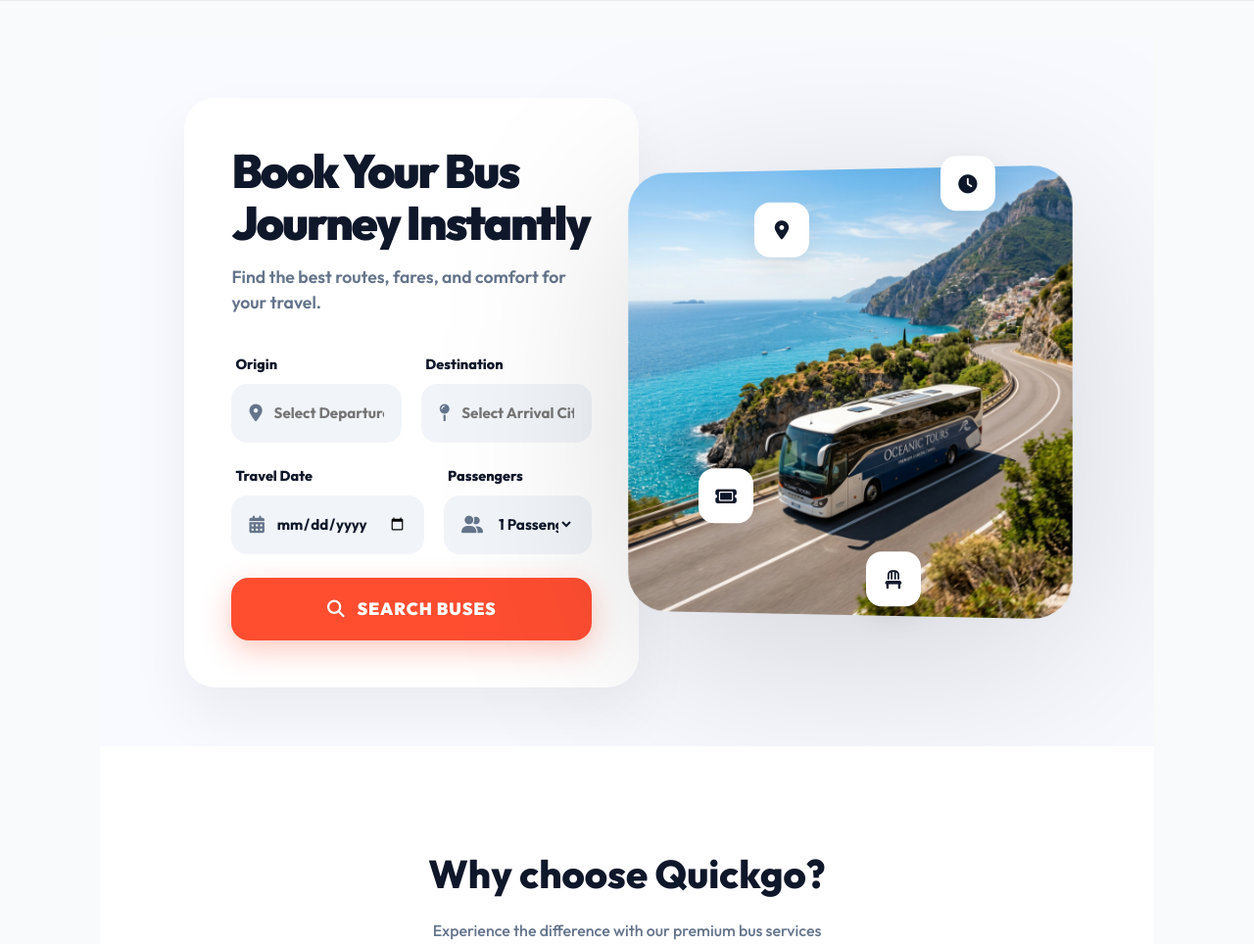
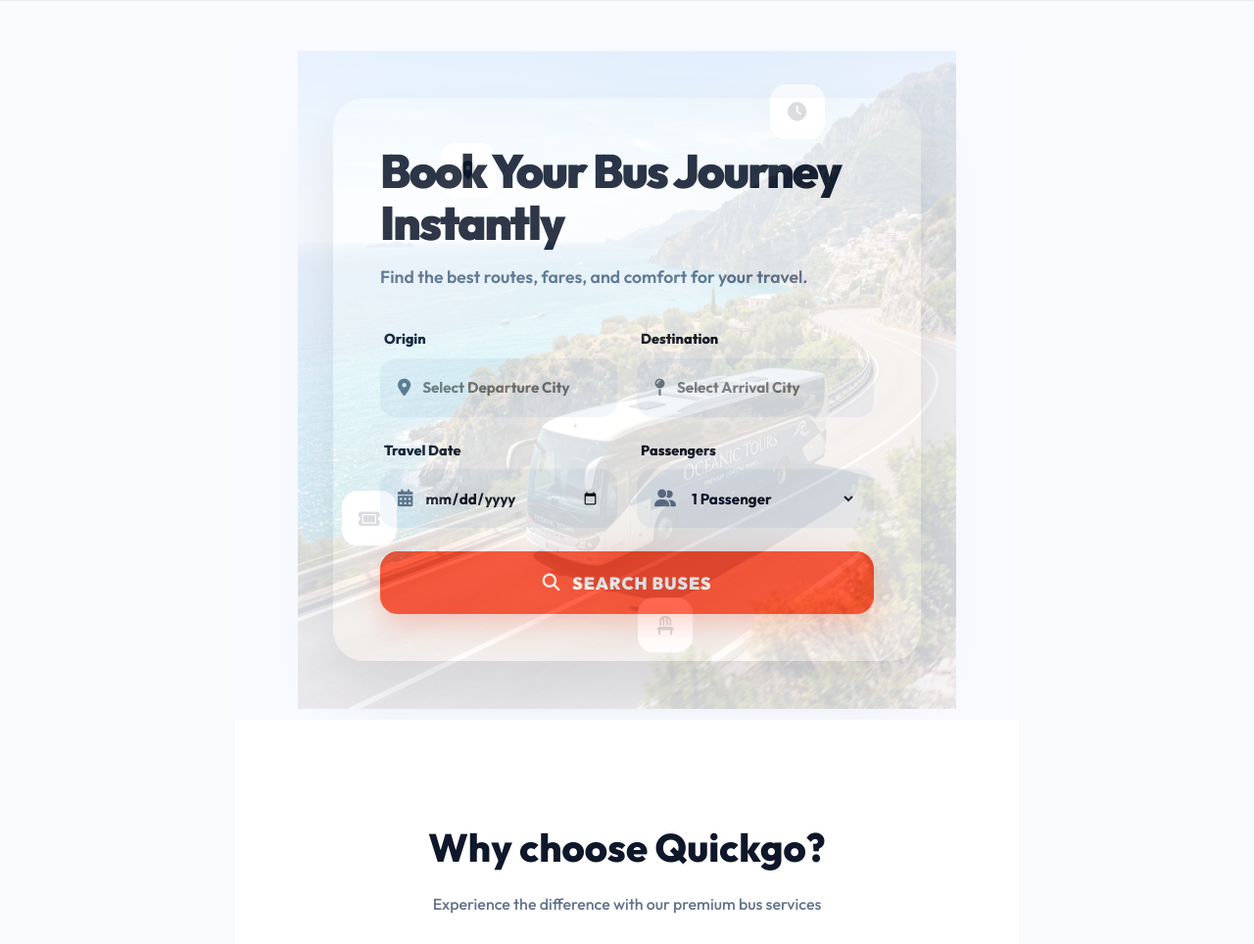
Before and after one commit to miyat0/bus_reservation_project., a Django app: page / in a window 1280 px wide. Shown: the part 88-1052 px from the top of the page at 98% size. Run offline with Django 5.2, Linux system fonts and the light colour scheme; data comes from the database, SQL or seed files in the repository.

Commit message:
Updated home layout: centered search with watermark image

```diff
--- a/admins/templates/admins/home.html
+++ b/admins/templates/admins/home.html
@@ -16,19 +16,22 @@
         overflow: hidden;
     }
     .hero-grid {
-        display: grid;
-        grid-template-columns: 1.1fr 0.9fr;
-        gap: 60px;
+        display: flex;
+        justify-content: center;
         align-items: center;
         width: 100%;
         z-index: 10;
+        position: relative;
     }
     .search-card {
-        background: #fff;
+        background: rgba(255, 255, 255, 0.95);
         padding: 48px;
         border-radius: 32px;
-        box-shadow: 0 30px 60px rgba(0,0,0,0.06);
-        max-width: 540px;
+        box-shadow: 0 30px 60px rgba(0,0,0,0.1);
+        max-width: 600px;
+        width: 100%;
+        z-index: 2;
+        backdrop-filter: blur(10px);
     }
     .search-card h1 {
         font-size: 3rem;
@@ -117,17 +120,23 @@
         background: #f04428;
     }
     .bus-visual-wrapper {
-        position: relative;
+        position: absolute;
+        top: 0;
+        left: 0;
+        width: 100%;
+        height: 100%;
         display: flex;
-        justify-content: flex-end;
+        justify-content: center;
+        align-items: center;
+        z-index: 1;
+        opacity: 0.15;
+        pointer-events: none;
     }
     .hero-image {
-        width: 120%;
-        max-width: 800px;
+        width: 100%;
+        max-width: 1000px;
         height: auto;
-        transform: perspective(1000px) rotateY(-5deg);
-        filter: drop-shadow(0 40px 100px rgba(0,0,0,0.15));
-        border-radius: 40px;
+        object-fit: contain;
     }
     .floating-icon {
         position: absolute;
```
